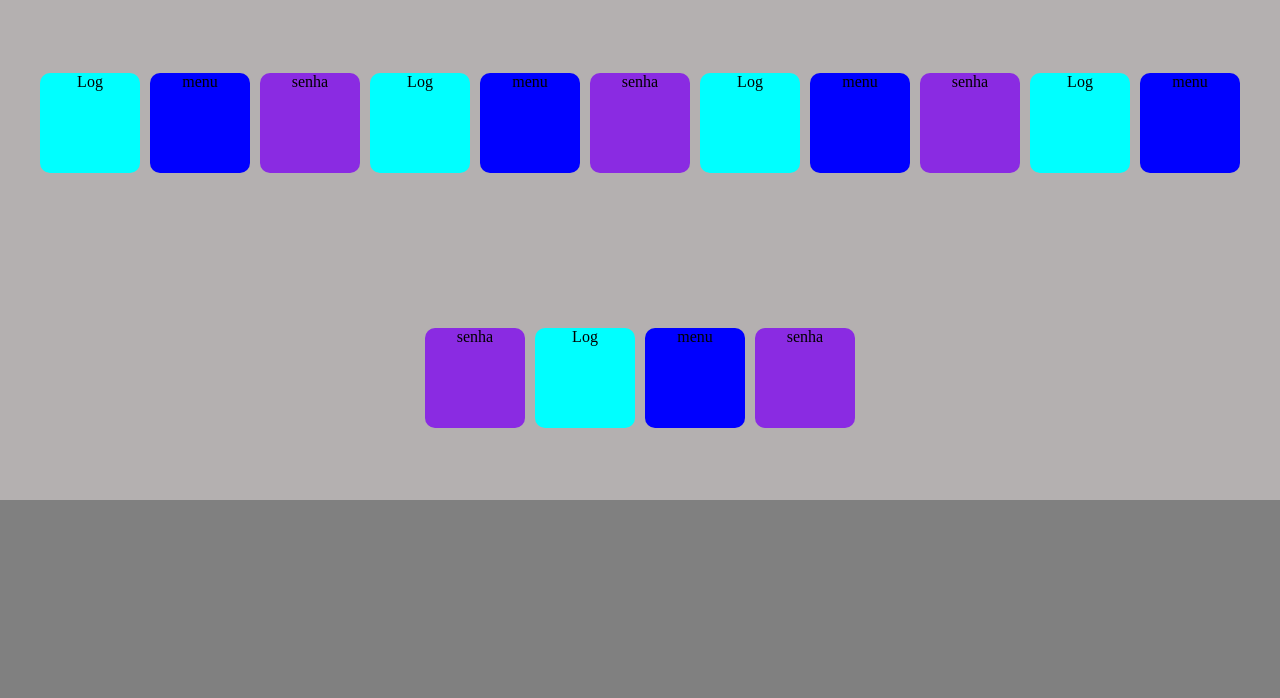
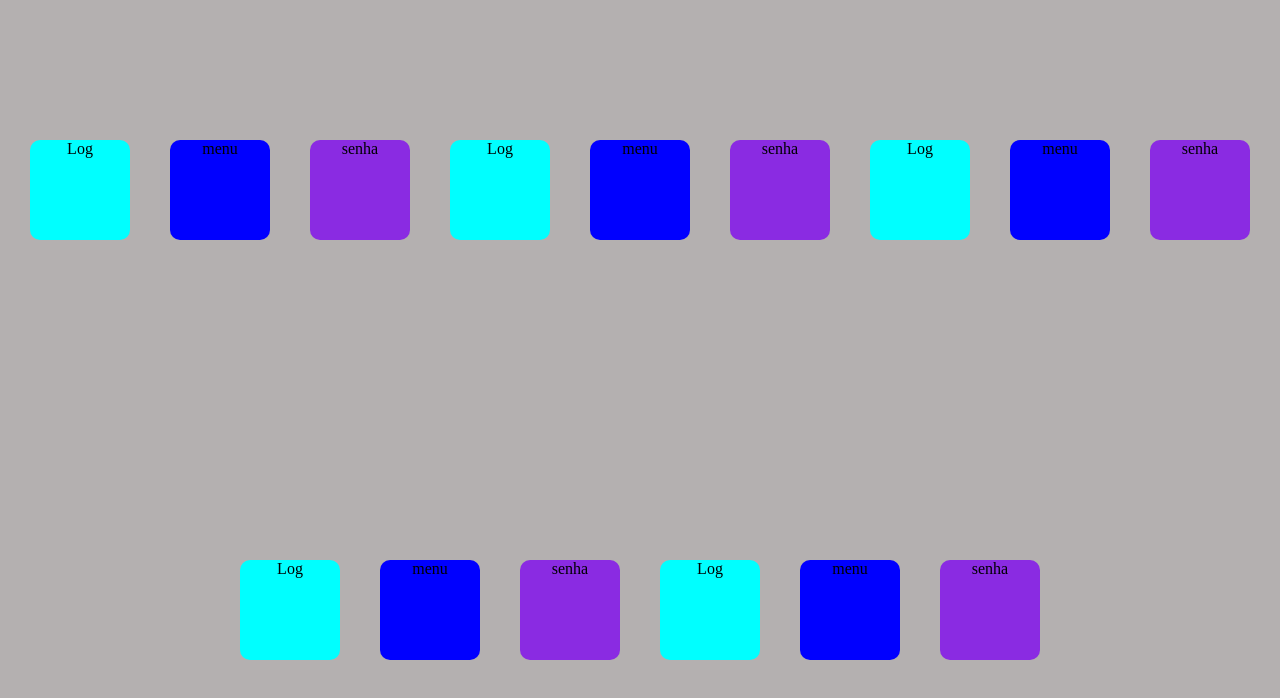
Before and after one commit to Ariaman-gomes/Pojeto-site--2, a plain HTML site: page index.html in a window 1280 px wide. Drawn offline with Linux system fonts and the light colour scheme.

Commit message:
atualizado

```diff
--- a/CSS/exercicio.css
+++ b/CSS/exercicio.css
@@ -40,6 +40,6 @@ border-radius: 10px;
     flex-direction: row;
     justify-content:center;
     align-items: center; /*centro do eixo*/
-    height: 500px;
-    gap: 10px ;
+    height: 800px;
+    gap: 40px 40px;
 }
```
